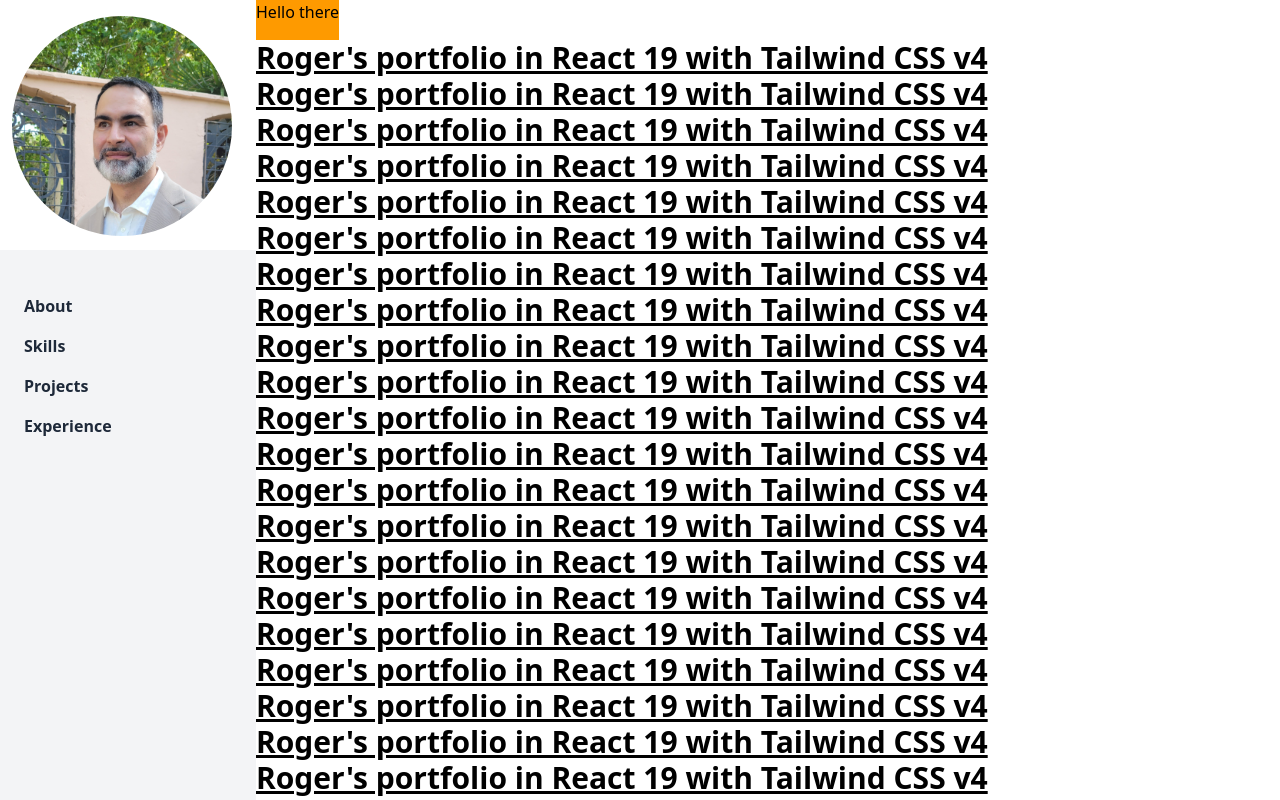
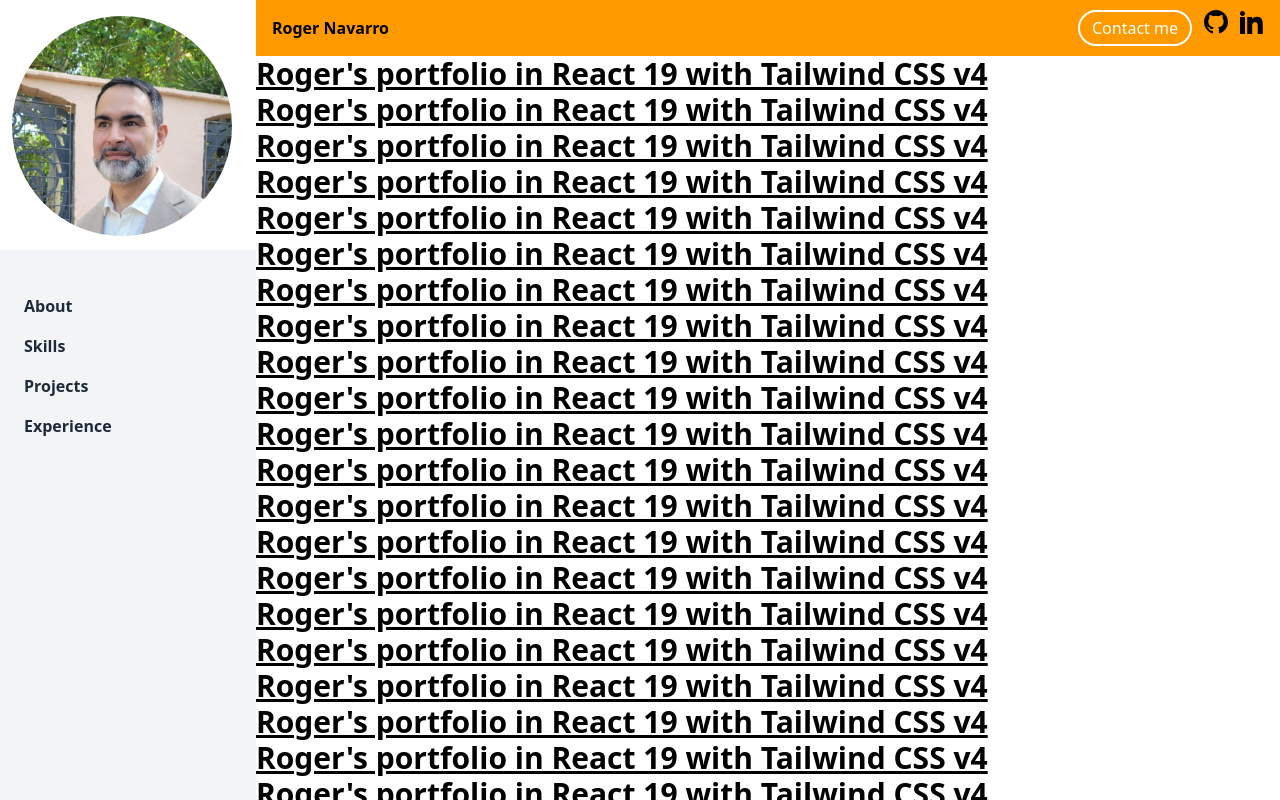
Before and after one commit to Roger486/roger-portfolio, a React (Vite) app: page / in a window 1280 px wide. Shown: the top 800 px of the page. Built offline with nearby package versions, Linux system fonts and the light colour scheme.

Commit message:
feat: add basic header with contact button and social links

```diff
--- a/src/components/Topbar.jsx
+++ b/src/components/Topbar.jsx
@@ -1,7 +1,57 @@
 export default function Topbar() {
+  const linkedinLink =
+    "https://www.linkedin.com/in/roger-navarro-desarrollador/";
+  const githubLink = "https://github.com/Roger486";
+
   return (
-    <header className="bg-amber-500 h-10 ml-64">
-      <p className="justify-items-end">Hello there</p>
+    <header className="bg-amber-500 h-14 w-[calc(100%-16rem)] ml-64 flex items-center px-4">
+      <p className="mr-4 font-semibold">Roger Navarro</p>
+      <span className="ml-auto flex gap-3">
+        {/* Contact button */}
+        <button
+          className="border-2 border-white text-white px-3 py-1 rounded-4xl"
+          aria-label="Contact me"
+          title="Contact me"
+        >
+          Contact me
+        </button>
+        {/* Gitbub profile link */}
+        <a
+          href={githubLink}
+          target="_blank"
+          rel="noopener noreferrer"
+          aria-label="GitHub profile"
+        >
+          <svg
+            className="w-6 h-6 fill-current"
+            role="img"
+            viewBox="0 0 24 24"
+            xmlns="http://www.w3.org/2000/svg"
+            aria-labelledby="githubIconTitle"
+          >
+            <title id="githubIconTitle">GitHub icon</title>
+            <path d="M12 0C5.37 0 0 5.37 0 12a12 12 0 008.2 11.44c.6.11.82-.26.82-.58v-2.18c-3.34.73-4.04-1.61-4.04-1.61a3.18 3.18 0 00-1.34-1.76c-1.09-.75.08-.74.08-.74a2.5 2.5 0 011.83 1.23 2.55 2.55 0 003.48 1 2.55 2.55 0 01.76-1.6c-2.67-.3-5.47-1.33-5.47-5.93a4.62 4.62 0 011.23-3.2 4.28 4.28 0 01.12-3.16s1-.32 3.3 1.23a11.45 11.45 0 016 0c2.3-1.55 3.3-1.23 3.3-1.23a4.28 4.28 0 01.12 3.16 4.62 4.62 0 011.23 3.2c0 4.61-2.8 5.62-5.48 5.92a2.85 2.85 0 01.81 2.2v3.27c0 .32.22.7.82.58A12 12 0 0024 12c0-6.63-5.37-12-12-12z" />
+          </svg>
+        </a>
+        {/* Linkedin profile link */}
+        <a
+          href={linkedinLink}
+          target="_blank"
+          rel="noopener noreferrer"
+          aria-label="LinkedIn profile"
+        >
+          <svg
+            className="w-6 h-6 fill-current"
+            role="img"
+            viewBox="0 0 24 24"
+            xmlns="http://www.w3.org/2000/svg"
+            aria-labelledby="linkedinIconTitle"
+          >
+            <title id="linkedinIconTitle">LinkedIn icon</title>
+            <path d="M4.98 3.5C4.98 4.88 3.87 6 2.5 6S0 4.88 0 3.5 1.11 1 2.5 1 4.98 2.12 4.98 3.5zM0 24h5V7H0v17zM7.5 7h4.7v2.2h.1c.65-1.23 2.23-2.5 4.6-2.5 4.93 0 5.85 3.25 5.85 7.46V24h-5v-7.65c0-1.83-.03-4.2-2.56-4.2-2.57 0-2.96 2-2.96 4.06V24h-5V7z" />
+          </svg>
+        </a>
+      </span>
     </header>
-  )
+  );
 }
```
